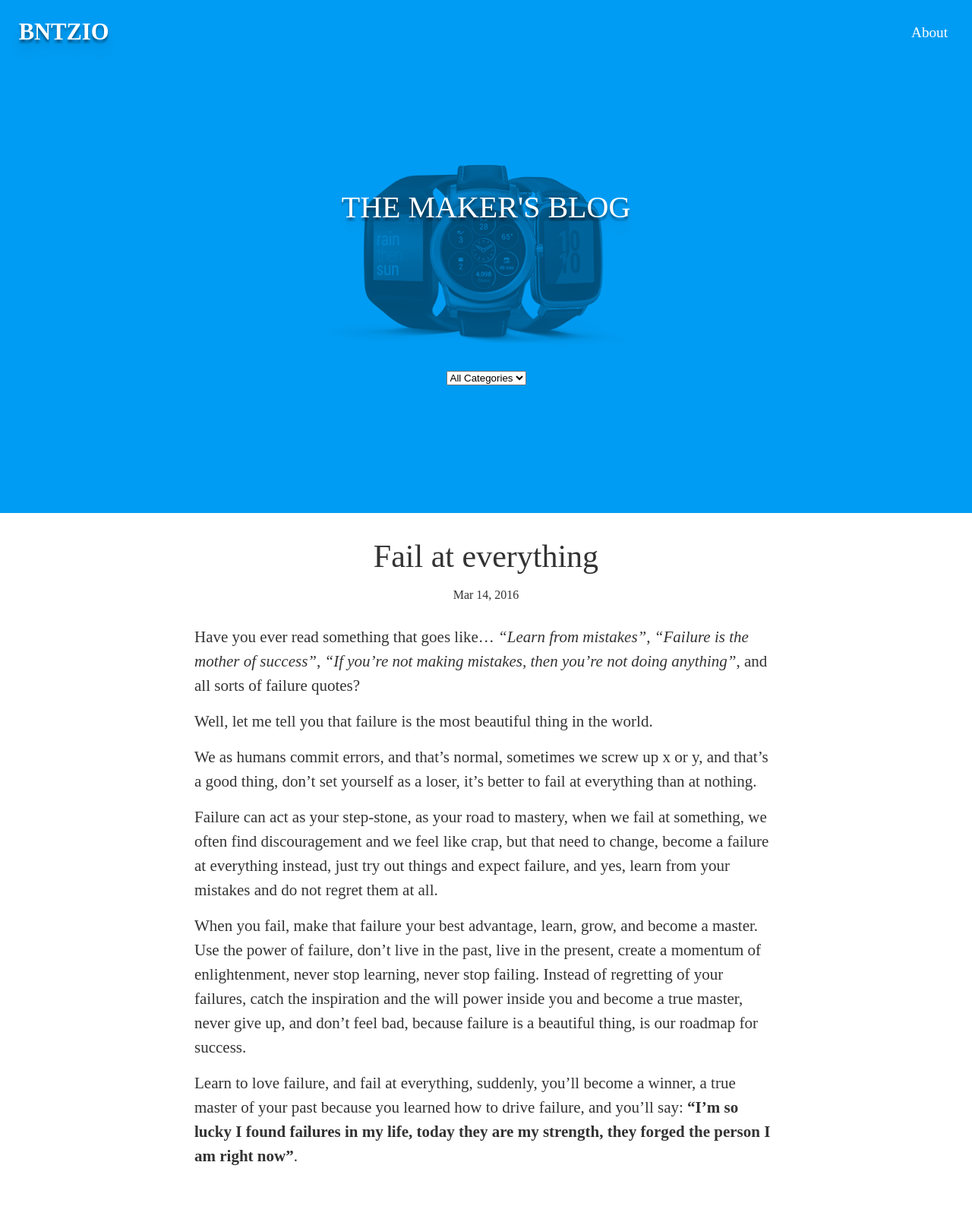
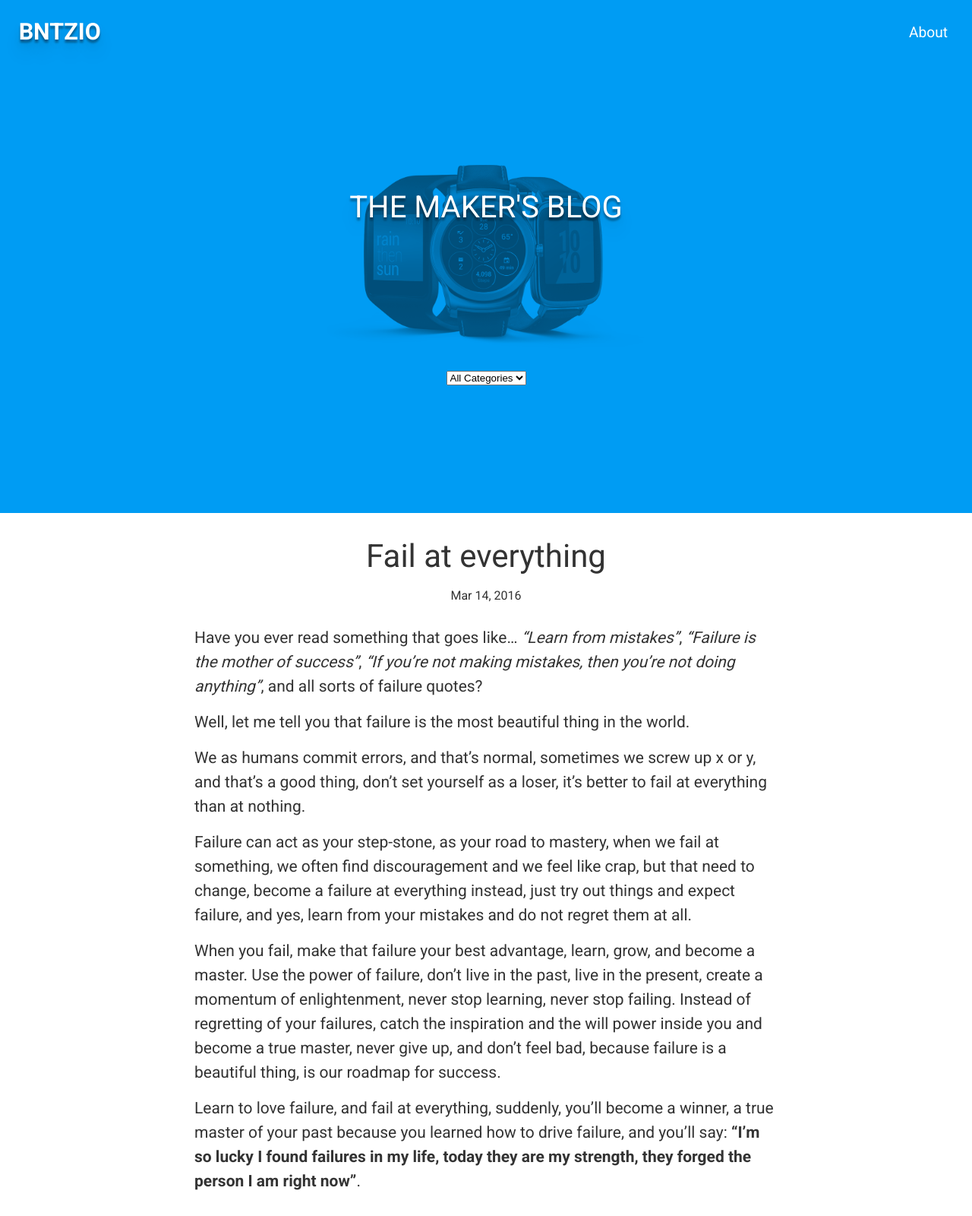
Before and after one commit to bntzio/blog, a Jekyll site: the page built from _posts/2016-03-14-fail-at-everything.md, in a window 1280 px wide. Shown: the whole page at 76% size. Built offline with Jekyll 4.4.1, drawn with Linux system fonts in a browser that asks for light colours; some web fonts are replaced; before the commit the page ends 1567 px from its top, so only the background shows below that.

Commit message:
remove sumome & add google fonts

```diff
--- a/_includes/head.html
+++ b/_includes/head.html
@@ -2,8 +2,8 @@
   <meta charset="utf-8">
   <meta http-equiv="X-UA-Compatible" content="IE=edge">
   <meta name="viewport" content="width=device-width, initial-scale=1">
-  <link type="text/css" rel="stylesheet" href="http://fast.fonts.net/cssapi/b048b5e1-92d9-4f5b-bd43-0c9b098e98cd.css"/>
   <script src="https://ajax.googleapis.com/ajax/libs/jquery/2.2.0/jquery.min.js"></script>
+  <link href="https://fonts.googleapis.com/css?family=Roboto:400,500,700" rel="stylesheet">
   <link rel="stylesheet" href="css/animate.css"/>
   <title>{% if page.title %}{{ page.title | escape }}{% else %}{{ site.title | escape }}{% endif %}</title>
   <meta name="description" content="{% if page.excerpt %}{{ page.excerpt | strip_html | strip_newlines | truncate: 160 }}{% else %}{{ site.description }}{% endif %}">
@@ -12,5 +12,4 @@
   <link rel="canonical" href="{{ page.url | replace:'index.html','' | prepend: site.baseurl | prepend: site.url }}">
   <link rel="alternate" type="application/rss+xml" title="{{ site.title }}" href="{{ "/feed.xml" | prepend: site.baseurl | prepend: site.url }}">
   <script type="text/javascript" src="/blog/js/scripts.js"></script>
-  <script src="//load.sumome.com/" data-sumo-site-id="e4bbffc63f432d1485c84d7ca8934564382a85d458a026feb2718dc6334f404f" async="async"></script>
 </head>
--- a/_sass/_base.scss
+++ b/_sass/_base.scss
@@ -15,6 +15,7 @@ dl, dd, ol, ul, figure {
  */
 body {
     font-size: 16px;
+    font-family: $base-font-family;
     // font: $base-font-weight #{$base-font-size}/#{$base-line-height} $base-font-family;
     color: #333;
     background-color: #fff;
--- a/css/main.scss
+++ b/css/main.scss
@@ -6,7 +6,7 @@
 
 
 // Our variables
-$base-font-family: "Helvetica Neue", Helvetica, Arial, sans-serif;
+$base-font-family: 'Roboto', sans-serif;
 $base-font-size:   16px;
 $base-font-weight: 400;
 $small-font-size:  $base-font-size * 0.875;
```
